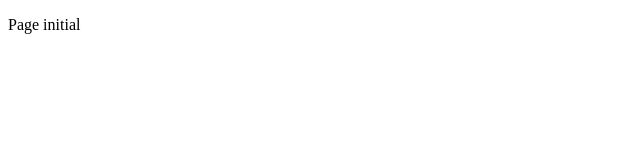
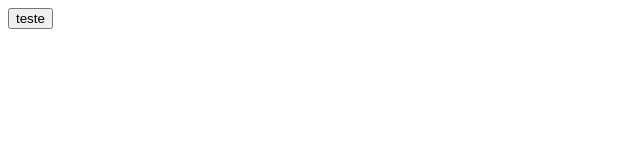
Before and after one commit to wilhamsJW/React-Material-UI-e-Typescript, a React (Create React App) app in the folder client/: page /page-initial in a window 1280 px wide. Shown: the top 160 px of the page, without its empty margins (0-640 px from the left). Built offline with nearby package versions, Linux system fonts and the light colour scheme.

Commit message:
feat: adding react-router-dom

```diff
--- a/client/public/index.html
+++ b/client/public/index.html
@@ -10,6 +10,8 @@
       content="Cadastros Básicos"
     />
     <link rel="apple-touch-icon" href="%PUBLIC_URL%/logo192.png" />
+    <link rel="stylesheet" href="https://fonts.googleapis.com/icon?family=Material+Icons" />
+    <link rel="stylesheet" href="https://fonts.googleapis.com/css?family=Roboto:300,400,500,700&display=swap" />
     <link rel="manifest" href="%PUBLIC_URL%/manifest.json" />
     <title>Cadastros</title>
   </head>
--- a/client/src/routes/index.tsx
+++ b/client/src/routes/index.tsx
@@ -4,7 +4,7 @@
 
     return (
         <Routes>
-            <Route path='/page-initial' element={<p>Page initial</p>} />
+            <Route path='/page-initial' element={<button>teste</button>} />
 
             <Route path='*' element={<Navigate to="/page-initial" />} />
             {/** Navigate serve como redirect, o redirect foi descontinuado em versões mais recentes
--- a/package.json
+++ b/package.json
@@ -1,5 +1,9 @@
 {
   "dependencies": {
+    "@emotion/react": "^11.7.1",
+    "@emotion/styled": "^11.6.0",
+    "@mui/icons-material": "^5.3.0",
+    "@mui/material": "^5.3.0",
     "react-router-dom": "6"
   }
 }
```
Also changed, not shown: 2 other files (tests, documents, lock files or other folders).
